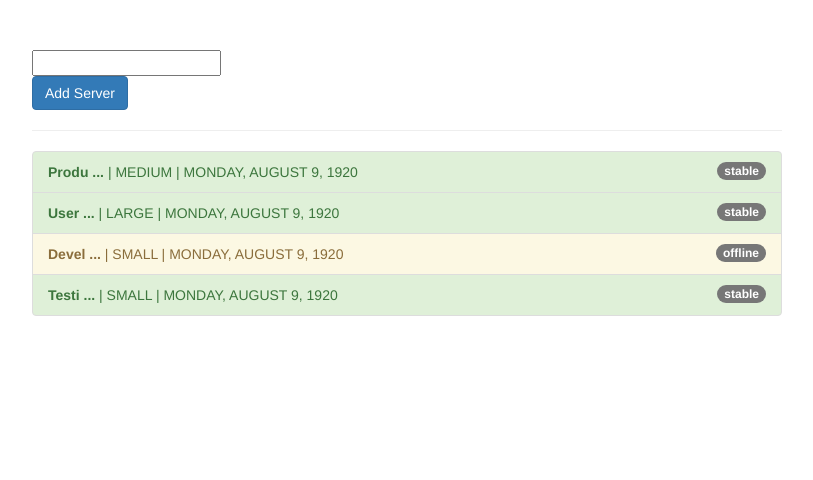
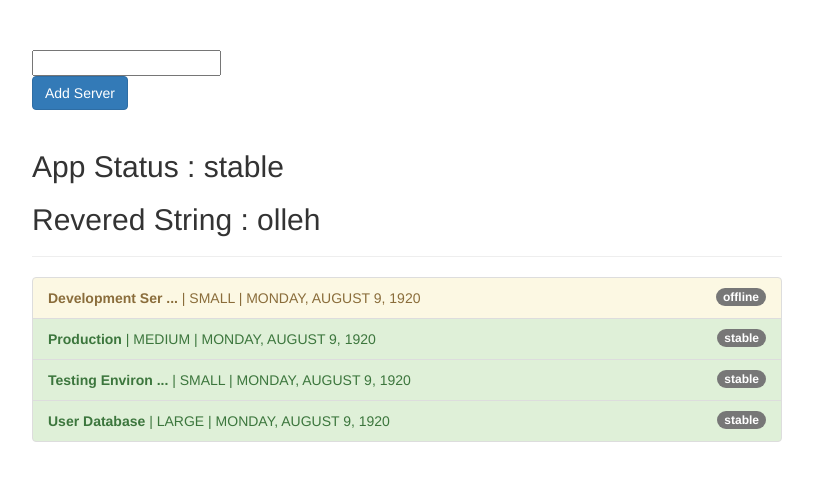
Before and after one commit to angular-learner/pipes, an Angular app: page / in a window 1280 px wide. Shown: the top 480 px of the page, without its empty margins (233-1046 px from the left). Built offline with nearby package versions, Linux system fonts and the light colour scheme.

Commit message:
assignment: reverse n sort pipe

```diff
--- a/src/app/app.component.html
+++ b/src/app/app.component.html
@@ -4,17 +4,20 @@
       <input type="text" [(ngModel)]="filteredStatus">
       <br>
       <button class="btn btn-primary" (click)="onAddServer()">Add Server</button>
+      <br><br>
+      <h2>App Status : {{ appStatus | async }}</h2>
+      <h2>Revered String : {{ reverseString | reverse  }}</h2>
       <hr>
       <ul class="list-group">
         <li
           class="list-group-item"
-          *ngFor="let server of servers | filter:filteredStatus:'status'"
+          *ngFor="let server of servers | filter:filteredStatus:'status' | sort:'name'"
           [ngClass]="getStatusClasses(server)">
           <span
             class="badge">
             {{ server.status }}
           </span>
-          <strong>{{ server.name | shorten:5 }}</strong> | {{ server.instanceType | uppercase}} | {{ server.started | date:'fullDate' | uppercase }}
+          <strong>{{ server.name | shorten:15 }}</strong> | {{ server.instanceType | uppercase}} | {{ server.started | date:'fullDate' | uppercase }}
         </li>
       </ul>
     </div>
--- a/src/app/app.component.ts
+++ b/src/app/app.component.ts
@@ -6,6 +6,12 @@ import { Component } from '@angular/core';
   styleUrls: ['./app.component.css']
 })
 export class AppComponent {
+  appStatus = new Promise((resolve, reject) => {
+    setTimeout(() => {
+     resolve('stable')
+    },2000);
+
+  });
   servers = [
     {
       instanceType: 'medium',
@@ -33,6 +39,9 @@ export class AppComponent {
     }
   ];
   filteredStatus = '';
+
+  reverseString = 'hello';
+
   onAddServer(){
     this.servers.push({
       instanceType: 'small',
--- a/src/app/app.module.ts
+++ b/src/app/app.module.ts
@@ -6,12 +6,16 @@ import { FormsModule } from '@angular/forms';
 import { AppComponent } from './app.component';
 import { ShortenPipe } from './shorten.pipe';
 import { FilterPipe } from './filter.pipe';
+import { ReversePipe } from './reverse.pipe';
+import { SortPipe } from './sort.pipe';
 
 @NgModule({
   declarations: [
     AppComponent,
     ShortenPipe,
-    FilterPipe
+    FilterPipe,
+    ReversePipe,
+    SortPipe
   ],
   imports: [
     BrowserModule,
--- /dev/null
+++ b/src/app/reverse.pipe.ts
@@ -0,0 +1,13 @@
+import { Pipe, PipeTransform } from '@angular/core';
+
+@Pipe({
+  name: 'reverse'
+})
+export class ReversePipe implements PipeTransform {
+
+  transform(value: any): any {
+    return value.split("").reverse().join('');
+
+  }
+
+}
--- /dev/null
+++ b/src/app/sort.pipe.ts
@@ -0,0 +1,17 @@
+import { Pipe, PipeTransform } from '@angular/core';
+
+@Pipe({
+  name: 'sort',
+  pure: false
+})
+export class SortPipe implements PipeTransform {
+
+  transform(value: any, propName:string): any{
+   return value.sort((a,b)=>{
+     if(a[propName] > b[propName])
+     {return 1}
+     else
+     {return -1}
+   })
+  }
+}
```
